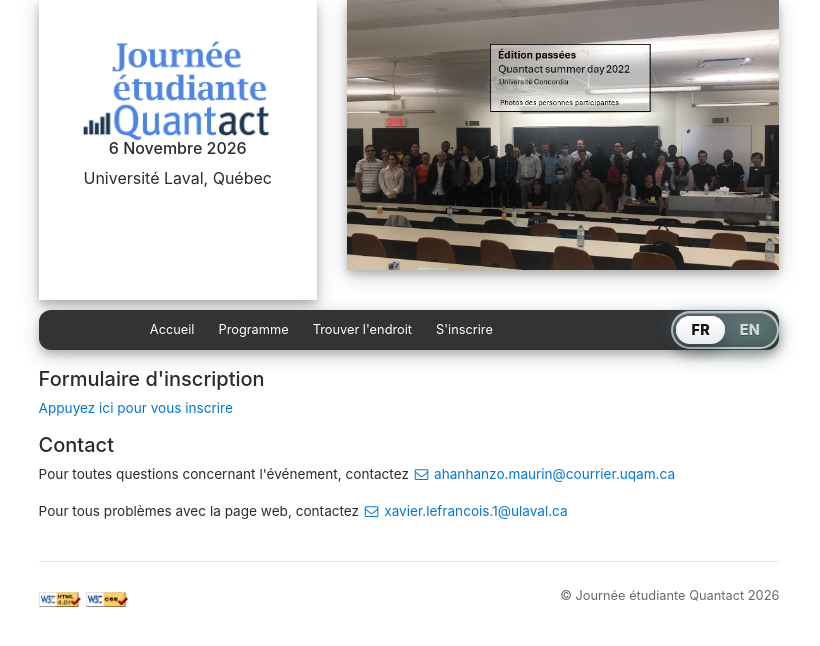
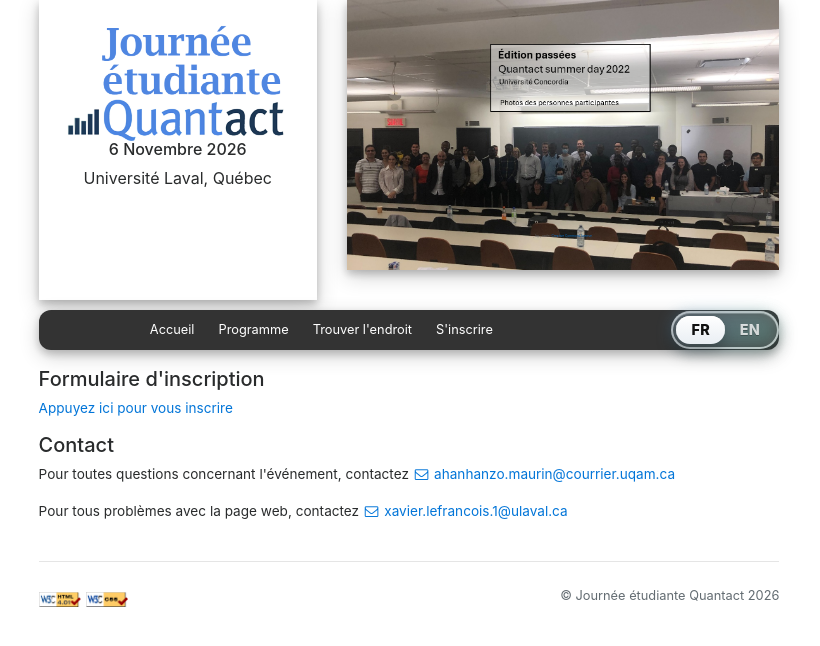
Before and after one commit to XavLef/Quantact_2026, a Jekyll site: the page built from registration.html, in a window 1280 px wide. Shown: the top 646 px of the page, without its empty margins (231-1051 px from the left). Built offline with Jekyll 4.4.1, drawn with Linux system fonts in a browser that asks for light colours; nearby versions of some CDN libraries.

Commit message:
Adjust jumbotron padding in header
Reduced padding in jumbotron for better layout.

```diff
--- a/_includes/header.html
+++ b/_includes/header.html
@@ -5,7 +5,7 @@
   <div class="row">
     <!-- conference info -->
     <div class="col-xs-6 col-sm-6 col-md-6 col-lg-5 col-xl-4 offset-xl-1">
-      <div class="jumbotron" style="background-color: white; min-height: 300px; padding: 2.5rem;">
+      <div class="jumbotron" style="background-color: white; min-height: 300px; padding: 1.5rem;">
         {% assign logo_fr = C.languages.fr.logo_path | relative_url %}
         {% assign logo_en = C.languages.en.logo_path | relative_url %}
 
```
